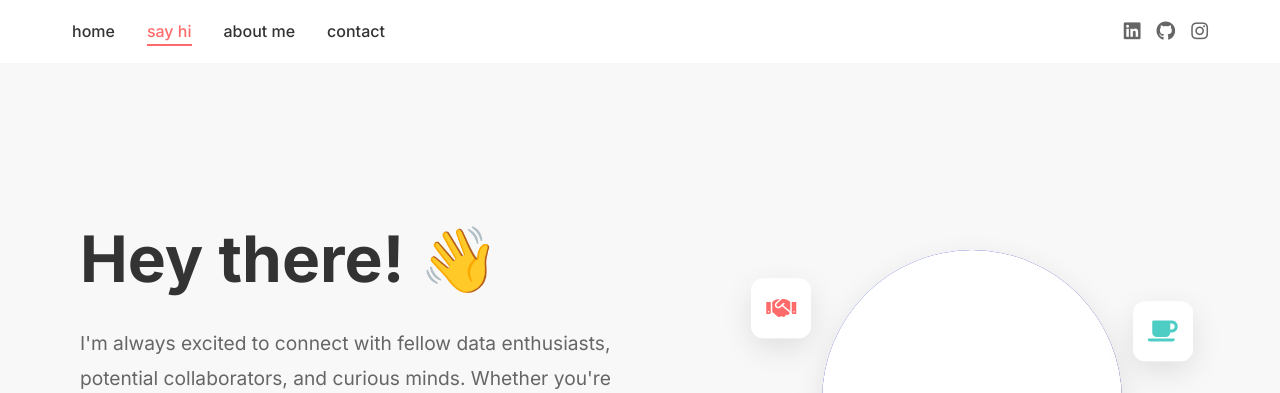
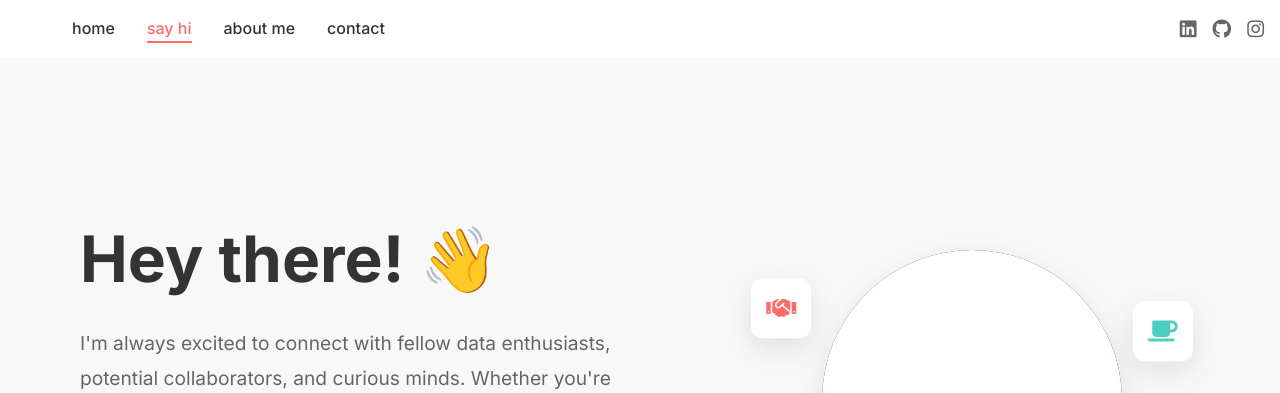
Before and after one commit to aryanparte03/aryanparte_portfolio, a Flask app: page /say-hi in a window 1280 px wide. Shown: the top 393 px of the page. Run offline with Flask 3, Linux system fonts and the light colour scheme; grey boxes are pictures that could not be loaded.

Commit message:
Update style.css

```diff
--- a/static/css/style.css
+++ b/static/css/style.css
@@ -109,6 +109,11 @@ body {
 .social-links {
     display: flex;
     gap: 1rem;
+    position: fixed;
+    right: 1rem;
+    top: 50%;
+    transform: translateY(-50%);
+    z-index: 1000;
 }
 
 .social-link {
@@ -191,6 +196,11 @@ body {
 }
 
 .hero-avatar:hover {
+    transform: scale(1.05);
+    box-shadow: var(--shadow-hover);
+}
+
+.hero-avatar:hover:not(.no-hover) {
     transform: scale(1.05);
     box-shadow: var(--shadow-hover);
 }
```
